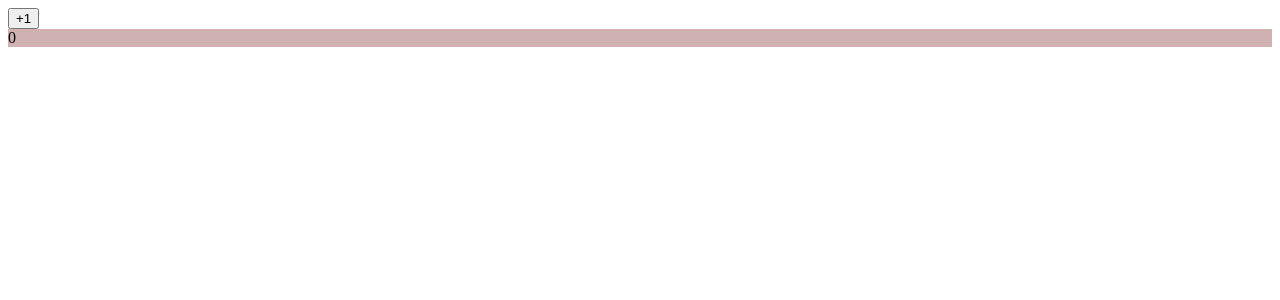
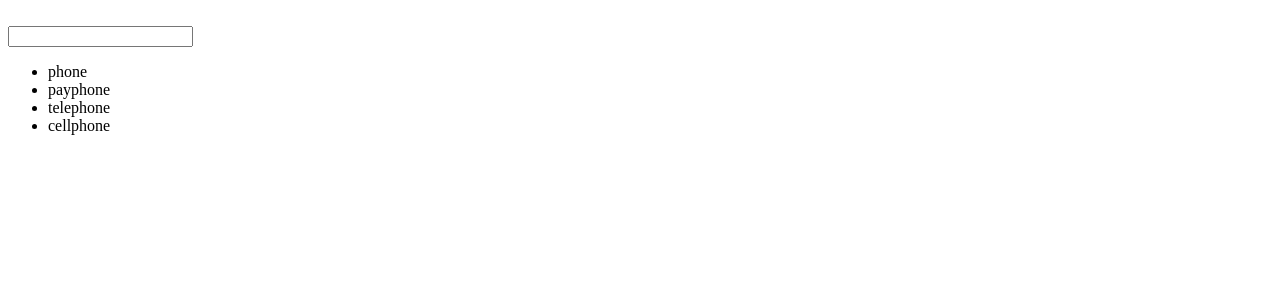
Before and after one commit to jjhay-bot/code-test-react, a React (Create React App) app: page / in a window 1280 px wide. Shown: the top 300 px of the page. Built offline with nearby package versions, Linux system fonts and the light colour scheme.

Commit message:
added loading effect 2000ms

```diff
--- a/src/components/App.js
+++ b/src/components/App.js
@@ -1,28 +1,33 @@
-import React from 'react'
+import React, { useState , useEffect } from 'react'
 import CountButton from './CountButton/CountButton'
 import Spinner from './Spinner/Spinner'
 import SeachBar from './SearchBar/SearchBar'
 import TestUse from './TestUse/TestUse'
 
 const App = () => {
-    const myItem = 'jhay'
+    const [productsState, setProductsState] = useState([])
+
+    useEffect(() => {
+        setTimeout(() => {
+            setProductsState([
+                'phone',
+                'payphone',
+                'telephone',
+                'cellphone',
+            ])
+        }, 2000)
+    }, [])
+
+    const hasProducts = productsState.length > 0
 
     return (
         <div>
             {/* <CountButton incrementBy={1} />
             <CountButton incrementBy={5} buttonColor={"blue"}/> */}
 
-            {/* <Spinner /> */}
+            {/* <TestUse incrementBy={1} /> */}
 
-            {/* <SeachBar products={[
-                'product 1',
-                'pro2duct 2',
-                'prod3uct 3',
-                'produ4ct 4',
-                ]}
-            /> */}
-
-            <TestUse incrementBy={1} />
+            {hasProducts ? <SeachBar products={productsState} /> : <Spinner /> }
 
 
         </div>
--- a/src/components/TestUse/TestUse.js
+++ b/src/components/TestUse/TestUse.js
@@ -6,13 +6,13 @@ const TestUse = (props) => {
 
 
     useEffect(() => {
-        console.log(currentCount);                                     // useEffect(() => {}, [])
+        console.log(currentCount);                             // useEffect(() => {}, [])
         if (currentCount === 10) {
             // somelogic here ....
             alert('ops 10')
             setCurrentCount(0)
         }
-    }, [currentCount])              // can add multiple states
+    }, [currentCount])                                         // can add multiple states, if [] has no value execute once
 
 
     const handleClick = () => {
```
